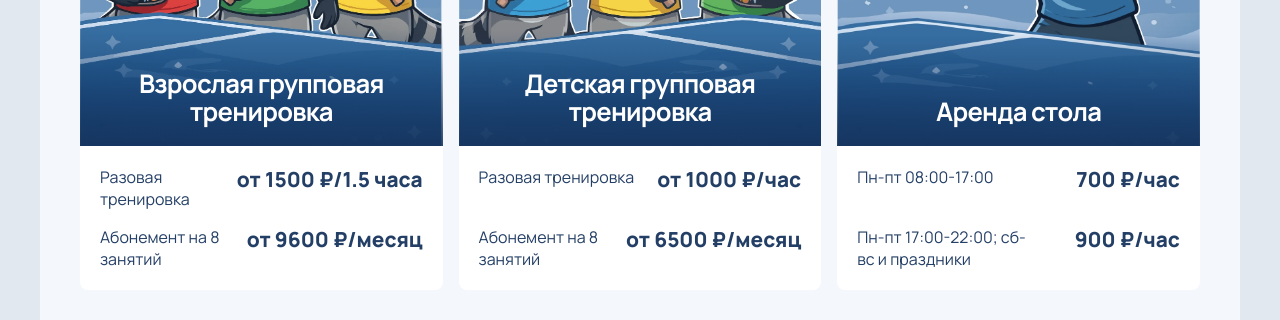
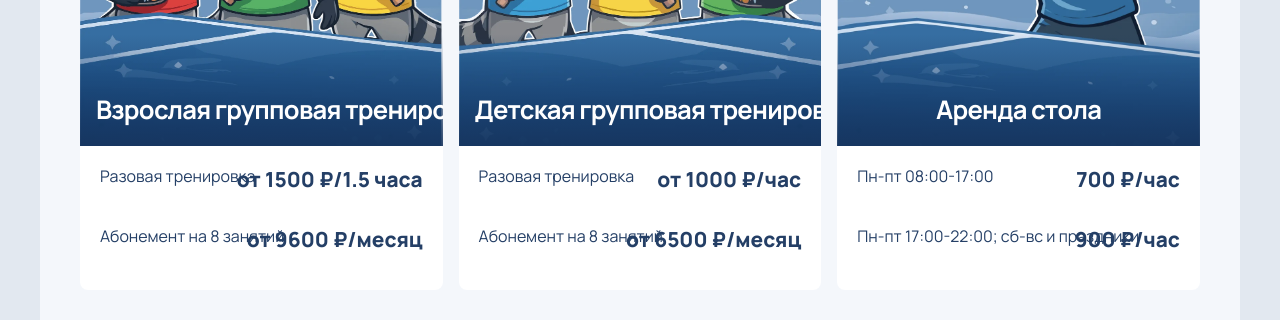
Before and after one commit to 3elt3er/rakettka, a React (Vite) app: page / in a window 1280 px wide. Shown: the part 1307-1627 px from the top of the page. Built offline with nearby package versions, Linux system fonts and the light colour scheme; no server answers.

Commit message:
Fix 1.0.2. Layout fixes

```diff
--- a/src/pages/landing/ui/components/PriceCard.jsx
+++ b/src/pages/landing/ui/components/PriceCard.jsx
@@ -1,7 +1,7 @@
 export function PriceCard({ service, className = '' }) {
   return (
     <article
-      className={`mx-auto flex h-full min-h-[25rem] w-full max-w-[24rem] flex-col overflow-hidden rounded-lg bg-white sm:min-h-[28rem] lg:min-h-[32rem] ${className}`}
+      className={`mx-auto flex h-full min-h-[25rem] w-full max-w-[34rem] flex-col overflow-hidden rounded-lg bg-white sm:min-h-[28rem] lg:min-h-[32rem] ${className}`}
     >
       <div className="relative h-[17rem] shrink-0 overflow-hidden bg-[#f4f7fb] sm:h-[19rem] lg:h-[23rem]">
         <img
@@ -15,23 +15,23 @@ export function PriceCard({ service, className = '' }) {
         />
 
         <div className="pointer-events-none absolute inset-x-0 bottom-0 z-10 flex min-h-[5.75rem] items-end justify-center bg-gradient-to-t from-[#17345d]/90 via-[#17345d]/45 to-transparent px-4 pb-5 pt-10 sm:min-h-[6.25rem] lg:min-h-[7rem]">
-          <h4 className="max-w-[18rem] text-center text-lg font-bold leading-tight tracking-normal text-white sm:text-xl lg:text-[1.6rem] lg:tracking-[-0.03em]">
+          <h4 className="w-full max-w-[32rem] whitespace-nowrap text-center text-[clamp(0.9rem,3.7vw,1.6rem)] font-bold leading-tight tracking-normal text-white lg:tracking-[-0.03em]">
             {service.title}
           </h4>
         </div>
       </div>
 
       <div className="grid flex-1 grid-rows-2 gap-3 px-4 py-4 text-brand-ink sm:px-5 lg:gap-4 lg:py-5">
-        <div className="grid content-start gap-1 text-[0.95rem] sm:text-base lg:grid-cols-[minmax(0,1fr)_minmax(7.8rem,auto)] lg:items-start lg:gap-3">
-          <span className="leading-snug">{service.onceLabel}</span>
-          <span className="min-w-0 text-[1.2rem] font-black leading-tight lg:text-right lg:text-[1.3rem]">
+        <div className="grid grid-cols-[minmax(0,1fr)_auto] items-start gap-3">
+          <span className="min-w-0 whitespace-nowrap text-[clamp(0.78rem,3.6vw,1rem)] leading-tight">{service.onceLabel}</span>
+          <span className="min-w-0 whitespace-nowrap text-right text-[clamp(0.9rem,4vw,1.3rem)] font-black leading-tight">
             {service.oncePrice}
           </span>
         </div>
 
-        <div className="grid content-start gap-1 text-[0.95rem] sm:text-base lg:grid-cols-[minmax(0,1fr)_minmax(7.8rem,auto)] lg:items-start lg:gap-3">
-          <span className="leading-snug">{service.packLabel}</span>
-          <span className="min-w-0 text-[1.2rem] font-black leading-tight lg:text-right lg:text-[1.3rem]">
+        <div className="grid grid-cols-[minmax(0,1fr)_auto] items-start gap-3">
+          <span className="min-w-0 whitespace-nowrap text-[clamp(0.78rem,3.6vw,1rem)] leading-tight">{service.packLabel}</span>
+          <span className="min-w-0 whitespace-nowrap text-right text-[clamp(0.9rem,4vw,1.3rem)] font-black leading-tight">
             {service.packPrice}
           </span>
         </div>
```
